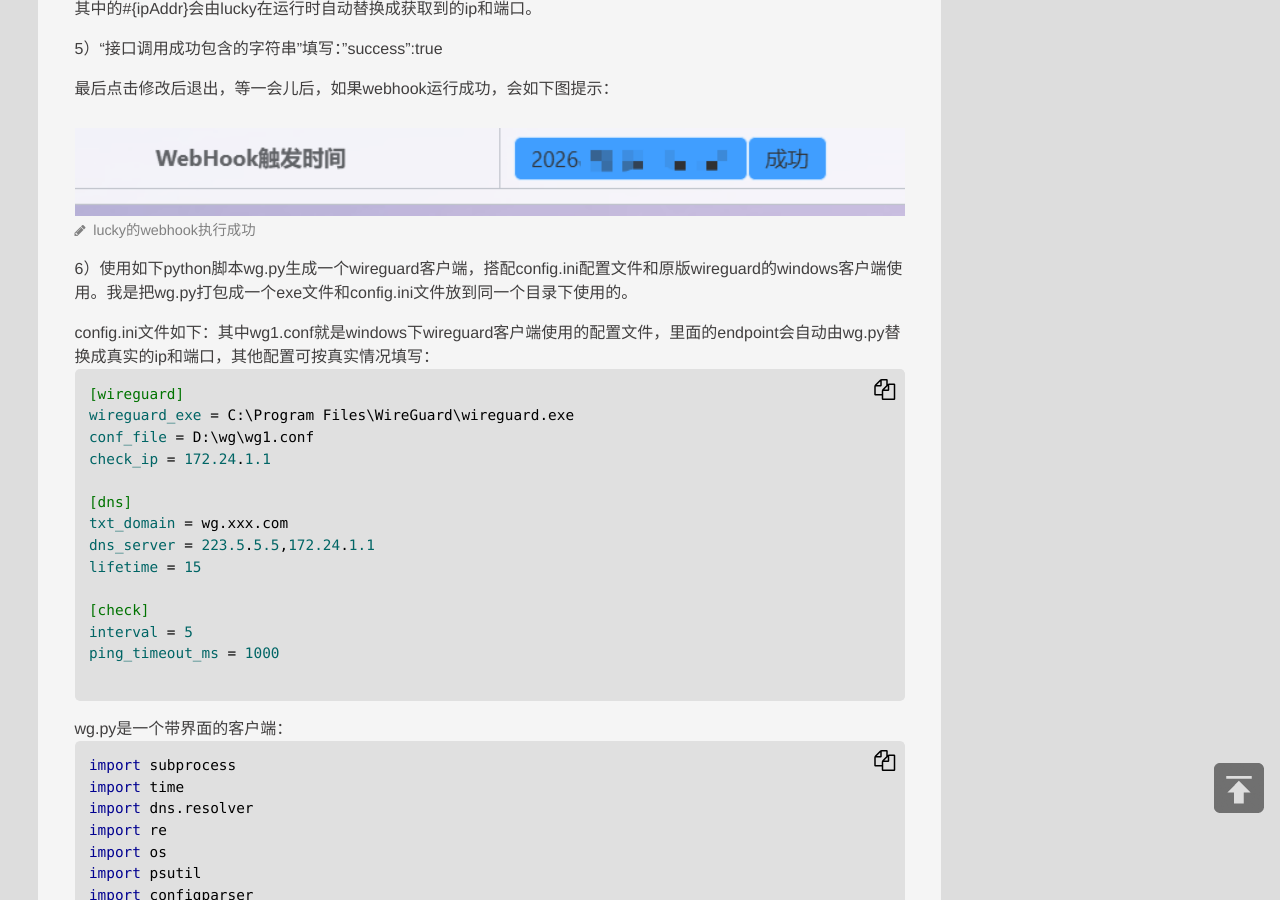
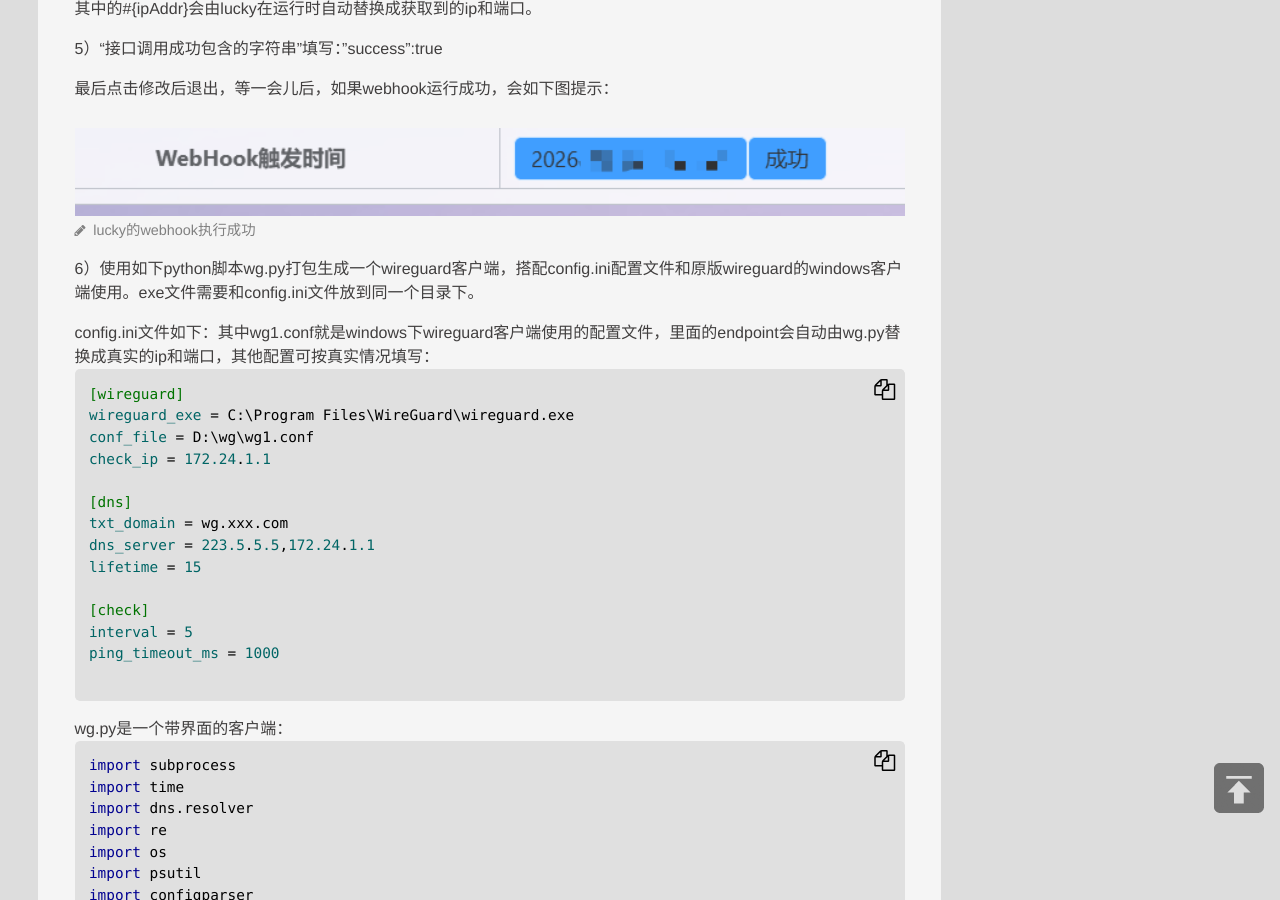
Before and after one commit to jibenfa/jibenfa.github.com, a Jekyll site: the page built from _posts/2026-03-03-wireguardE59CA8E7A7BBE58AA8nat1E7BD91E7BB9CE4B88BE79A84E983A8E7BDB2E4B88EE8BF9EE68EA5.md, in a window 1280 px wide and 900 px high, scrolled down 6290 px. Built offline with Jekyll 4.4.1, drawn with Linux system fonts in a browser that asks for light colours.

Commit message:
Update 2026-03-03-wireguardE59CA8E7A7BBE58AA8nat1E7BD91E7BB9CE4B88BE79A84E983A8E7BDB2E4B88EE8BF9EE68EA5.md

````diff
--- a/_posts/2026-03-03-wireguardE59CA8E7A7BBE58AA8nat1E7BD91E7BB9CE4B88BE79A84E983A8E7BDB2E4B88EE8BF9EE68EA5.md
+++ b/_posts/2026-03-03-wireguardE59CA8E7A7BBE58AA8nat1E7BD91E7BB9CE4B88BE79A84E983A8E7BDB2E4B88EE8BF9EE68EA5.md
@@ -149,7 +149,7 @@ Authorization: Bearer $CF_TOKEN"
 
 <img src="https://jibenfa.github.io/uploads/2026/03/lucky_webhook_success.png" width="1390" height="398" alt="lucky的webhook执行成功" />
 
-6）使用如下python脚本wg.py生成一个wireguard客户端，搭配config.ini配置文件和原版wireguard的windows客户端使用。我是把wg.py打包成一个exe文件和config.ini文件放到同一个目录下使用的。
+6）使用如下python脚本wg.py打包生成一个wireguard客户端，搭配config.ini配置文件和原版wireguard的windows客户端使用。exe文件需要和config.ini文件放到同一个目录下。
 
 config.ini文件如下：其中wg1.conf就是windows下wireguard客户端使用的配置文件，里面的endpoint会自动由wg.py替换成真实的ip和端口，其他配置可按真实情况填写：
 ```
````
